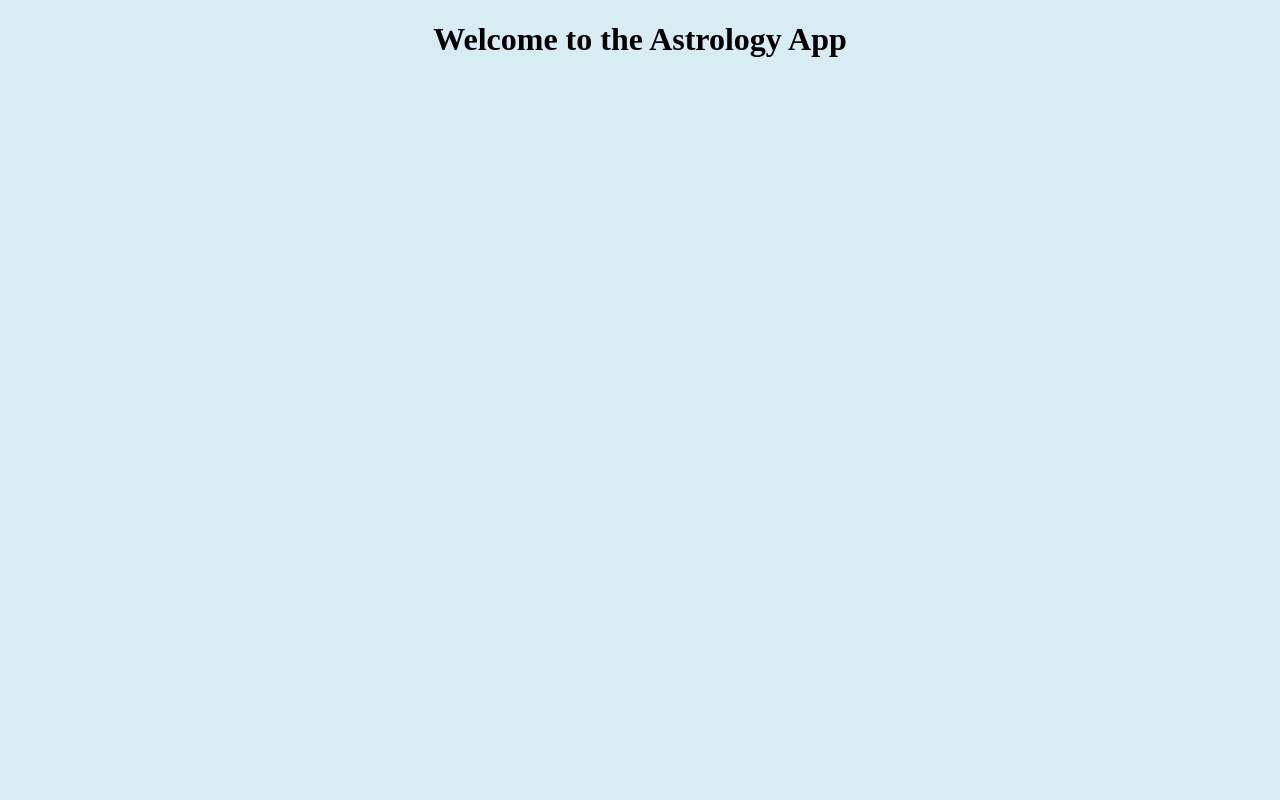
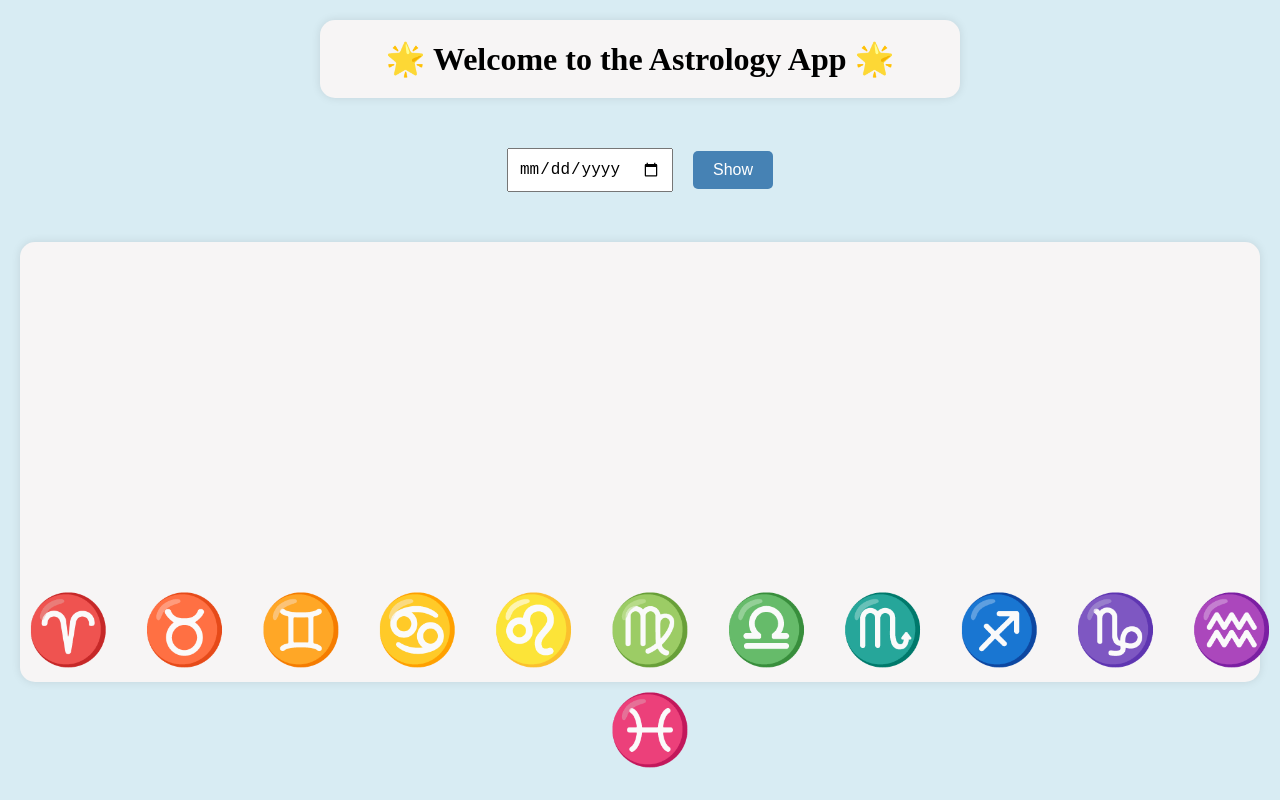
Before and after one commit to LiAb23/laboration-3, a website: page src/index.html in a window 1280 px wide. Drawn offline with Linux system fonts and the light colour scheme.

Commit message:
create frontend

```diff
--- a/src/index.html
+++ b/src/index.html
@@ -1,13 +1,32 @@
-<!DOCTYPE html>
+<!doctype html>
 <html lang="en">
   <head>
-  <meta charset="UTF-8">
-  <meta name="viewport" content="width=device-width, initial-scale=1.0">
-  <link rel="stylesheet" href="style.css">
+    <meta charset="UTF-8" />
+    <meta name="viewport" content="width=device-width, initial-scale=1.0" />
+    <link rel="stylesheet" href="style.css" />
     <title>Document</title>
     <script type="module" src="index.js"></script>
   </head>
   <body>
-  <h1>Welcome to the Astrology App</h1>
+    <h1>🌟 Welcome to the Astrology App 🌟</h1>
+    <div id="inputContainer">
+      <input type="date" id="birthDate" />
+      <button id="showButton">Show</button>
+    </div>
+    <div id="resultContainer"></div>
+    <div id="signs">
+      <span>♈</span>
+      <span>♉</span>
+      <span>♊</span>
+      <span>♋</span>
+      <span>♌</span>
+      <span>♍</span>
+      <span>♎</span>
+      <span>♏</span>
+      <span>♐</span>
+      <span>♑</span>
+      <span>♒</span>
+      <span>♓</span>
+    </div>
   </body>
 </html>
--- a/src/style.css
+++ b/src/style.css
@@ -3,5 +3,67 @@ body {
 }
 
 h1 {
+  width: 600px;
+  margin: 20px auto;
   text-align: center;
+  padding: 20px;
+  background-color: rgb(247, 245, 245);
+  border-radius: 15px;
+  box-shadow: 0 0 10px rgba(0, 0, 0, 0.1);
 }
+
+#inputContainer {
+  margin: 0 auto;
+  padding: 30px;
+  display: flex;
+  flex-direction: row;
+  align-items: center;
+  justify-content: center;
+  gap: 20px;
+}
+
+#birthDate {
+  padding: 10px;
+  font-size: 16px;
+}
+
+#showButton {
+  padding: 10px 20px;
+  font-size: 16px;
+  background-color: rgb(70, 130, 180);
+  color: white;
+  border: none;
+  border-radius: 5px;
+  cursor: pointer;
+}
+
+#resultContainer {
+  width: 1200px;
+  min-height: 400px;
+  margin: 20px auto;
+  padding: 20px;
+  background-color: rgb(247, 245, 245);
+  border-radius: 15px;
+  box-shadow: 0 0 10px rgba(0, 0, 0, 0.1);
+}
+
+#signs {
+  display: flex;
+  flex-wrap: wrap;
+  justify-content: space-around;
+  margin-top: 20px;
+  position: fixed;
+  bottom: 20px;
+  left: 0;
+  width: 100%;
+  padding: 0 10px;
+}
+
+#signs span {
+  padding: 10px 15px;
+  border-radius: 8px;
+  font-size: 68px;
+  display: flex;
+  align-items: center;
+  justify-content: center;
+}
```
Also changed, not shown: requirements.md (+2 -2 lines). Lines whose indentation alone changed are shown as unchanged.
